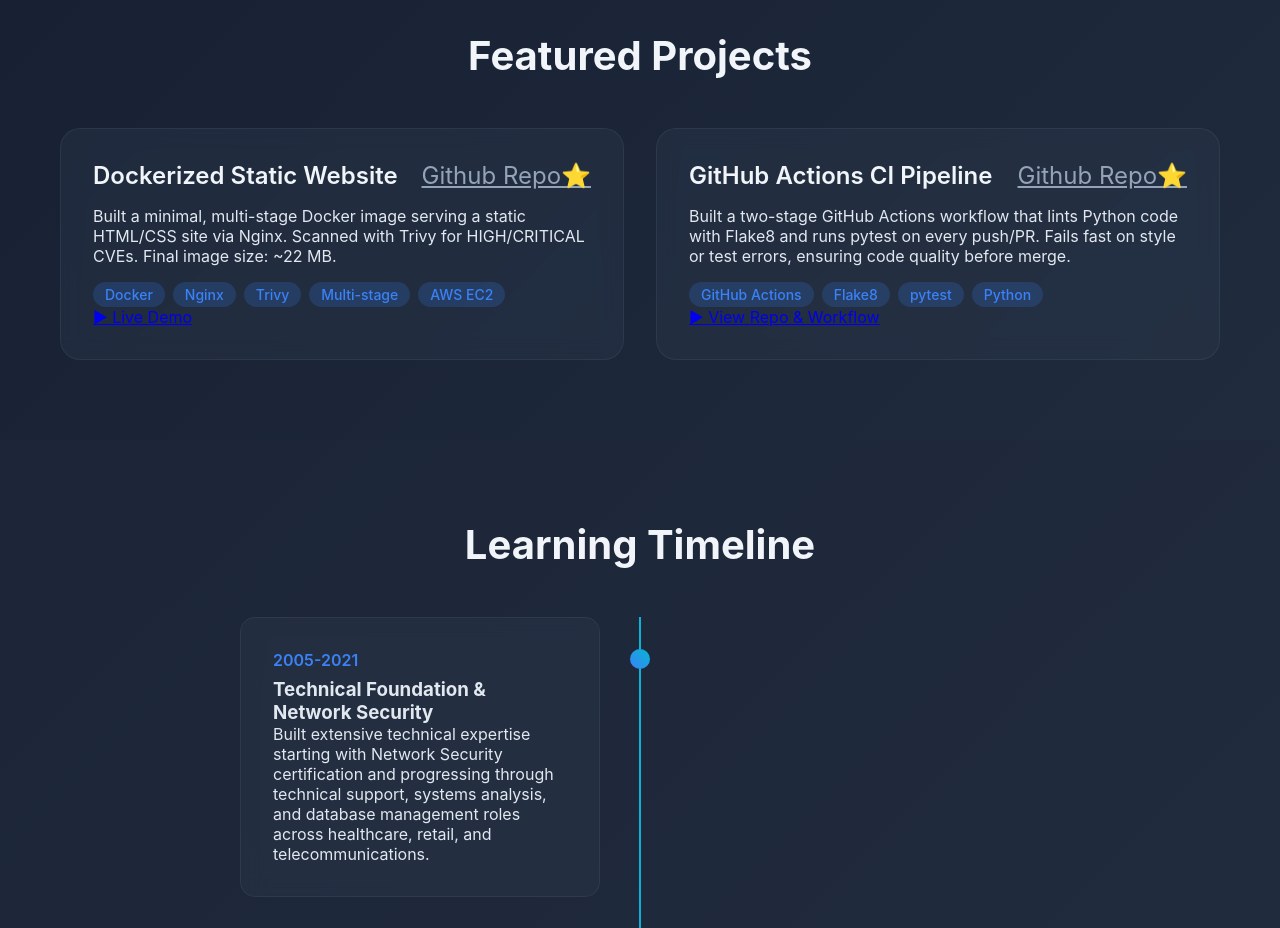
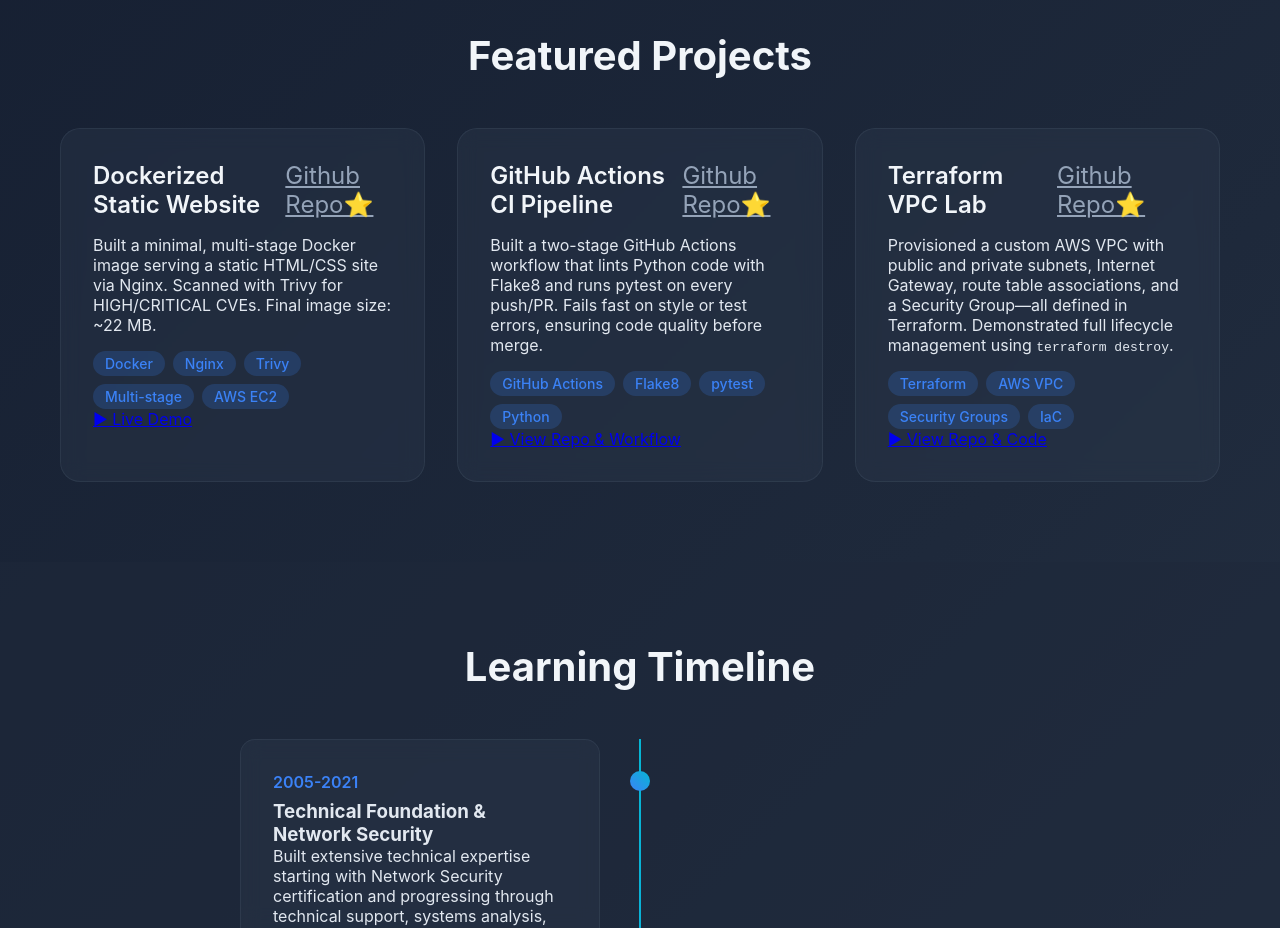
Before and after one commit to jasonvandeventer/jasonvandeventer.github.io, a plain HTML site: page index.html in a window 1280 px wide. Shown: the part 1680-2608 px from the top of the page. Drawn offline with Linux system fonts and the light colour scheme.

Commit message:
Update index.html
Added entry for Terraform VPC Lab

```diff
--- a/index.html
+++ b/index.html
@@ -580,6 +580,27 @@
                 <a href="https://github.com/jasonvandeventer/ci-python-example" target="_blank" rel="noopener">▶ View Repo & Workflow</a>
               </p>
             </div>
+
+            <!-- Terraform VPC Lab-->
+            <div class="project-card animate-on-scroll">
+              <div class="project-header">
+                <h3 class="project-title">Terraform VPC Lab</h3>
+                <a href="https://github.com/jasonvandeventer/terraform-vpc-lab" class="github-link" target="_blank" rel="noopener">Github Repo⭐</a>
+              </div>
+              <p>
+                Provisioned a custom AWS VPC with public and private subnets, Internet Gateway, route table associations, and a Security Group—all defined in Terraform.
+                Demonstrated full lifecycle management using <code>terraform destroy</code>.
+              </p>
+              <div class="project-tech">
+                <span class="tech-tag">Terraform</span>
+                <span class="tech-tag">AWS VPC</span>
+                <span class="tech-tag">Security Groups</span>
+                <span class="tech-tag">IaC</span>
+              </div>
+              <p>
+                <a href="https://github.com/jasonvandeventer/terraform-vpc-lab" target="_blank" rel="noopener">▶ View Repo & Code</a>
+              </p>
+            </div>
          </div>
     </div>
 </section>
```
